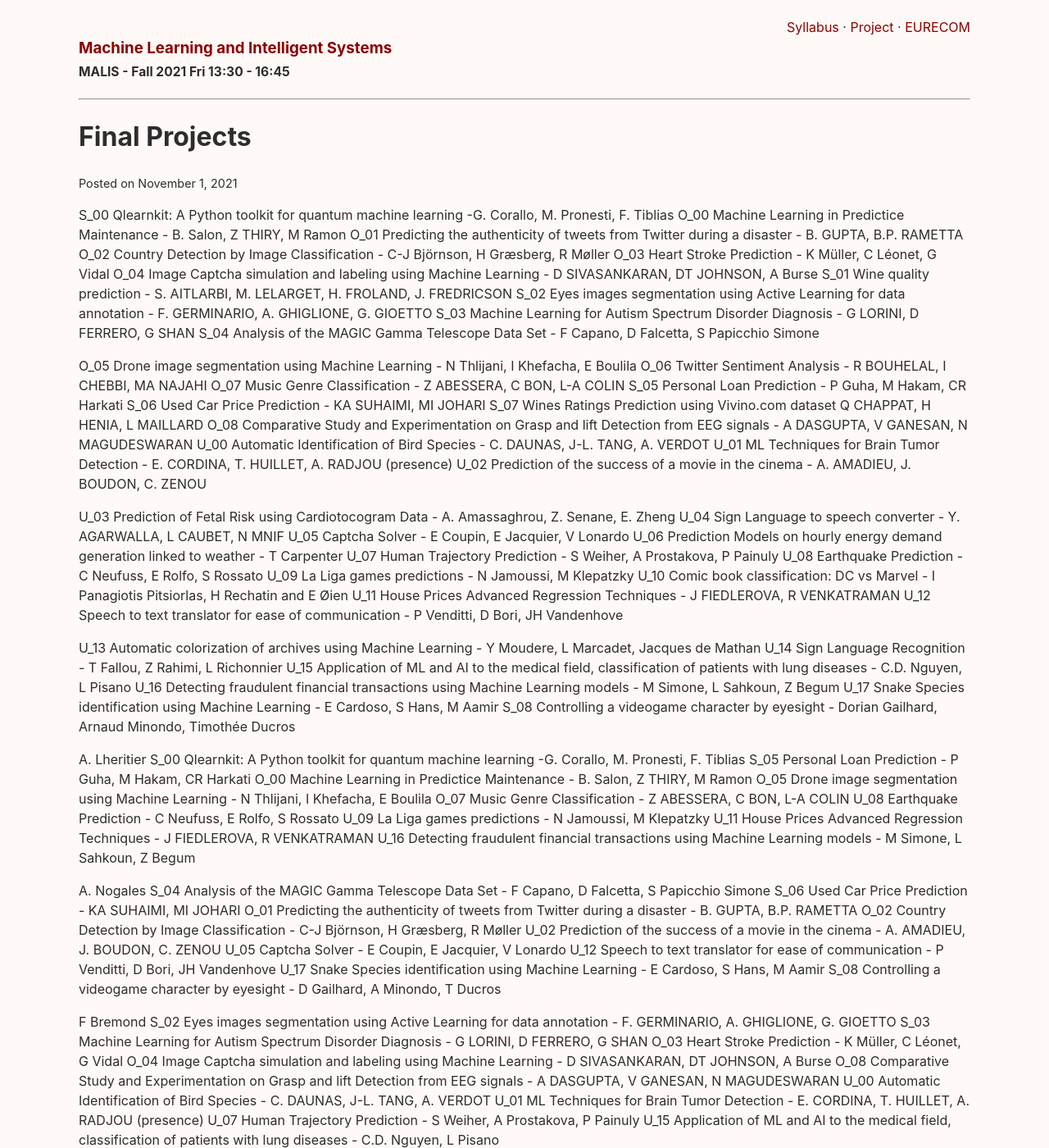
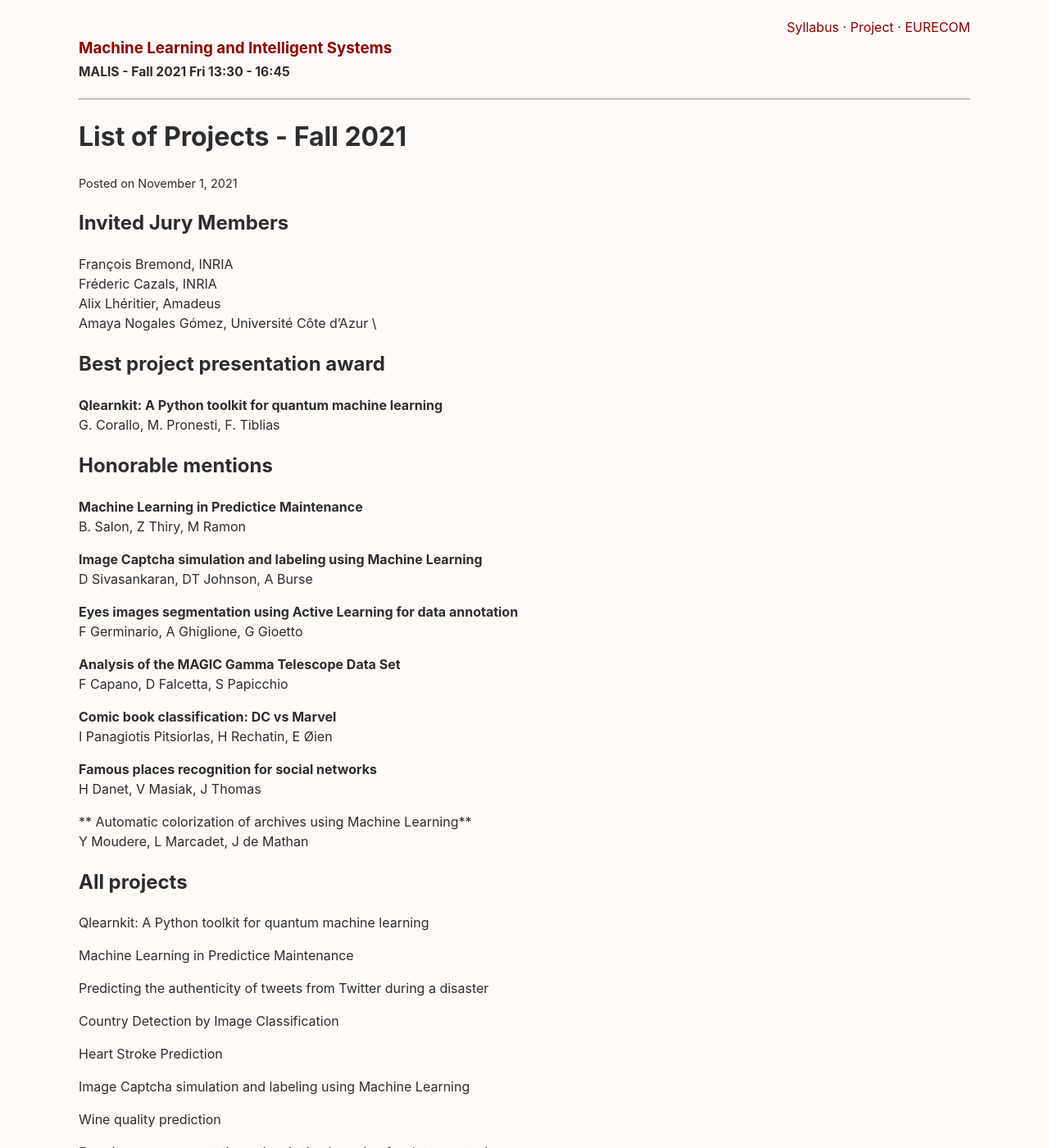
Before and after one commit to malis-course/malis-course.github.io, a Jekyll site: the page built from _posts/2021-11-01-final-projects.md, in a window 1280 px wide and 1400 px high. Shown: the whole window at 82% size. Built offline with Jekyll 4.4.1, drawn with Linux system fonts in a browser that asks for light colours; our own code applies the rules of GitHub Pages for plain Markdown files; some of the changed text lies outside the part shown.

Commit message:
corrected format

```diff
--- a/_posts/2021-11-01-final-projects.md
+++ b/_posts/2021-11-01-final-projects.md
@@ -1,83 +1,112 @@
-S_00 Qlearnkit: A Python toolkit for quantum machine learning -G. Corallo, M. Pronesti, F. Tiblias
-O_00 Machine Learning in Predictice Maintenance - B. Salon, Z THIRY, M Ramon
-O_01 Predicting the authenticity of tweets from Twitter during a disaster - B. GUPTA, B.P. RAMETTA
-O_02 Country Detection by Image Classification - C-J Björnson, H Græsberg, R Møller
-O_03 Heart Stroke Prediction  - K Müller, C Léonet, G Vidal
-O_04 Image Captcha simulation and labeling using Machine Learning - D SIVASANKARAN, DT JOHNSON, A Burse
-S_01 Wine quality prediction - S. AITLARBI, M. LELARGET, H. FROLAND, J. FREDRICSON
-S_02 Eyes images segmentation using Active Learning for data annotation - F. GERMINARIO, A. GHIGLIONE, G. GIOETTO
-S_03 Machine Learning for Autism Spectrum Disorder Diagnosis -  G LORINI, D FERRERO, G SHAN
-S_04 Analysis of the MAGIC Gamma Telescope Data Set - F Capano, D Falcetta, S Papicchio Simone
+---
+layout: post
+title: List of Projects - Fall 2021
+description: Final projects on MALIS
+---
+## Invited Jury Members
+François Bremond, INRIA \\
+Fréderic Cazals, INRIA \\
+Alix Lhéritier, Amadeus \\
+Amaya Nogales Gómez, Université Côte d'Azur \\
 
-O_05 Drone image segmentation using Machine Learning - N Thlijani, I Khefacha, E Boulila
-O_06 Twitter Sentiment Analysis - R BOUHELAL, I CHEBBI, MA  NAJAHI
-O_07 Music Genre Classification - Z ABESSERA, C BON, L-A COLIN
-S_05 Personal Loan Prediction - P Guha, M Hakam, CR Harkati
-S_06 Used Car Price Prediction - KA SUHAIMI, MI JOHARI
-S_07 Wines Ratings Prediction using Vivino.com dataset Q CHAPPAT, H HENIA, L MAILLARD
-O_08 Comparative Study and Experimentation on Grasp and lift Detection from EEG signals - A DASGUPTA, V GANESAN, N MAGUDESWARAN
-U_00 Automatic Identification of Bird Species - C. DAUNAS, J-L. TANG, A. VERDOT
-U_01 ML Techniques for Brain Tumor Detection - E. CORDINA, T. HUILLET, A. RADJOU (presence)
-U_02 Prediction of the success of a movie in the cinema - A. AMADIEU, J. BOUDON, C. ZENOU
+## Best project presentation award
+**Qlearnkit: A Python toolkit for quantum machine learning**\\
+G. Corallo, M. Pronesti, F. Tiblias
 
-U_03 Prediction of Fetal Risk using Cardiotocogram Data - A. Amassaghrou, Z. Senane, E. Zheng
-U_04 Sign Language to speech converter - Y. AGARWALLA, L CAUBET, N MNIF
-U_05 Captcha Solver - E Coupin, E Jacquier, V Lonardo
-U_06 Prediction Models on hourly energy demand generation linked to weather - T Carpenter
-U_07 Human Trajectory Prediction - S Weiher, A Prostakova, P Painuly
-U_08 Earthquake Prediction - C Neufuss, E Rolfo, S Rossato
-U_09 La Liga games predictions - N Jamoussi, M Klepatzky
-U_10 Comic book classification: DC vs Marvel - I Panagiotis Pitsiorlas, H Rechatin and E Øien
-U_11 House Prices Advanced Regression Techniques - J FIEDLEROVA, R VENKATRAMAN
-U_12 Speech to text translator for ease of communication - P Venditti, D Bori, JH Vandenhove
+## Honorable mentions
+**Machine Learning in Predictice Maintenance**\\
+B. Salon, Z Thiry, M Ramon
 
-U_13 Automatic colorization of archives using Machine Learning - Y Moudere, L Marcadet, Jacques de Mathan
-U_14 Sign Language Recognition - T Fallou, Z Rahimi, L Richonnier
-U_15 Application of ML and AI to the medical field, classification of patients with lung diseases - C.D. Nguyen, L Pisano
-U_16 Detecting fraudulent financial transactions using Machine Learning models - M Simone, L Sahkoun, Z Begum
-U_17 Snake Species identification using Machine Learning - E Cardoso, S Hans, M Aamir
-S_08 Controlling a videogame character by eyesight - Dorian Gailhard, Arnaud Minondo, Timothée Ducros
+**Image Captcha simulation and labeling using Machine Learning**\\
+D Sivasankaran, DT Johnson, A Burse
 
-A. Lheritier
-S_00 Qlearnkit: A Python toolkit for quantum machine learning -G. Corallo, M. Pronesti, F. Tiblias
-S_05 Personal Loan Prediction - P Guha, M Hakam, CR Harkati
-O_00 Machine Learning in Predictice Maintenance - B. Salon, Z THIRY, M Ramon
-O_05 Drone image segmentation using Machine Learning - N Thlijani, I Khefacha, E Boulila
-O_07 Music Genre Classification - Z ABESSERA, C BON, L-A COLIN
-U_08 Earthquake Prediction - C Neufuss, E Rolfo, S Rossato
-U_09 La Liga games predictions - N Jamoussi, M Klepatzky
-U_11 House Prices Advanced Regression Techniques - J FIEDLEROVA, R VENKATRAMAN
-U_16 Detecting fraudulent financial transactions using Machine Learning models - M Simone, L Sahkoun, Z Begum
+**Eyes images segmentation using Active Learning for data annotation**\\
+F Germinario, A Ghiglione, G Gioetto
 
-A. Nogales
-S_04 Analysis of the MAGIC Gamma Telescope Data Set - F Capano, D Falcetta, S Papicchio Simone
-S_06 Used Car Price Prediction - KA SUHAIMI, MI JOHARI
-O_01 Predicting the authenticity of tweets from Twitter during a disaster - B. GUPTA, B.P. RAMETTA
-O_02 Country Detection by Image Classification - C-J Björnson, H Græsberg, R Møller
-U_02 Prediction of the success of a movie in the cinema - A. AMADIEU, J. BOUDON, C. ZENOU
-U_05 Captcha Solver - E Coupin, E Jacquier, V Lonardo
-U_12 Speech to text translator for ease of communication - P Venditti, D Bori, JH Vandenhove
-U_17 Snake Species identification using Machine Learning - E Cardoso, S Hans, M Aamir
-S_08 Controlling a videogame character by eyesight - D Gailhard, A Minondo, T Ducros
+**Analysis of the MAGIC Gamma Telescope Data Set**\\
+F Capano, D Falcetta, S Papicchio
 
-F Bremond
-S_02 Eyes images segmentation using Active Learning for data annotation - F. GERMINARIO, A. GHIGLIONE, G. GIOETTO
-S_03 Machine Learning for Autism Spectrum Disorder Diagnosis -  G LORINI, D FERRERO, G SHAN
-O_03 Heart Stroke Prediction  - K Müller, C Léonet, G Vidal
-O_04 Image Captcha simulation and labeling using Machine Learning - D SIVASANKARAN, DT JOHNSON, A Burse
-O_08 Comparative Study and Experimentation on Grasp and lift Detection from EEG signals - A DASGUPTA, V GANESAN, N MAGUDESWARAN
-U_00 Automatic Identification of Bird Species - C. DAUNAS, J-L. TANG, A. VERDOT
-U_01 ML Techniques for Brain Tumor Detection - E. CORDINA, T. HUILLET, A. RADJOU  (presence)
-U_07 Human Trajectory Prediction - S Weiher, A Prostakova, P Painuly
-U_15 Application of ML and AI to the medical field, classification of patients with lung diseases - C.D. Nguyen, L Pisano
+**Comic book classification: DC vs Marvel**\\
+I Panagiotis Pitsiorlas, H Rechatin, E Øien
 
-F Cazals
-S_01 Wine quality prediction - S. AITLARBI, M. LELARGET, H. FROLAND, J. FREDRICSON
-S_07 Wines Ratings Prediction using Vivino.com dataset Q CHAPPAT, H HENIA, L MAILLARD
-O_06 Twitter Sentiment Analysis - R BOUHELAL, I CHEBBI, MA  NAJAHI
-U_03 Prediction of Fetal Risk using Cardiotocogram Data - A. Amassaghrou, Z. Senane, E. Zheng
-U_04 Sign Language to speech converter - Y. AGARWALLA, L CAUBET, N MNIF
-U_06 Prediction Models on hourly energy demand generation linked to weather - T Carpenter
-U_10 Comic book classification: DC vs Marvel - I Panagiotis Pitsiorlas, H Rechatin and E Øien
-U_13 Automatic colorization of archives using Machine Learning - Y Moudere, L Marcadet, Jacques de Mathan
-U_14 Sign Language Recognition - T Fallou, Z Rahimi, L Richonnier
+**Famous places recognition for social networks**\\
+H Danet, V Masiak, J Thomas
+
+** Automatic colorization of archives using Machine Learning**\\
+Y Moudere, L Marcadet, J de Mathan
+
+
+## All projects
+Qlearnkit: A Python toolkit for quantum machine learning
+
+Machine Learning in Predictice Maintenance
+
+Predicting the authenticity of tweets from Twitter during a disaster
+
+Country Detection by Image Classification
+
+Heart Stroke Prediction
+
+Image Captcha simulation and labeling using Machine Learning
+
+Wine quality prediction
+
+Eyes images segmentation using Active Learning for data annotation
+
+Machine Learning for Autism Spectrum Disorder Diagnosis
+
+Analysis of the MAGIC Gamma Telescope Data Set
+
+Drone image segmentation using Machine Learning
+
+Twitter Sentiment Analysis
+
+Music Genre Classification
+
+Personal Loan Prediction
+
+Used Car Price Prediction
+
+Wines Ratings Prediction using Vivino.com dataset
+
+Comparative Study and Experimentation on Grasp and lift Detection from EEG signals
+
+Automatic Identification of Bird Species
+
+ML Techniques for Brain Tumor Detection
+
+Prediction of the success of a movie in the cinema
+
+Prediction of Fetal Risk using Cardiotocogram Data
+
+Sign Language to speech converter
+
+Captcha Solver
+
+Prediction Models on hourly energy demand generation linked to weather
+
+Human Trajectory Prediction
+
+Earthquake Prediction
+
+La Liga games predictions
+
+Comic book classification: DC vs Marvel
+
+House Prices Advanced Regression Techniques
+
+Speech to text translator for ease of communication
+
+Automatic colorization of archives using Machine Learning
+
+Sign Language Recognition
+
+Application of ML and AI to the medical field, classification of patients with lung diseases
+
+Detecting fraudulent financial transactions using Machine Learning models
+
+Snake Species identification using Machine Learning
+
+Controlling a videogame character by eyesight
+
+Twitter's betting bot
```
